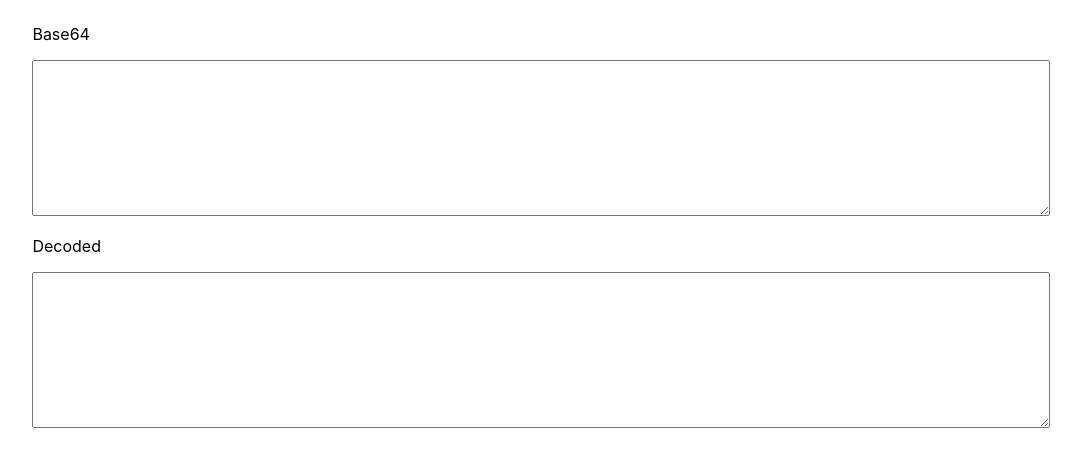
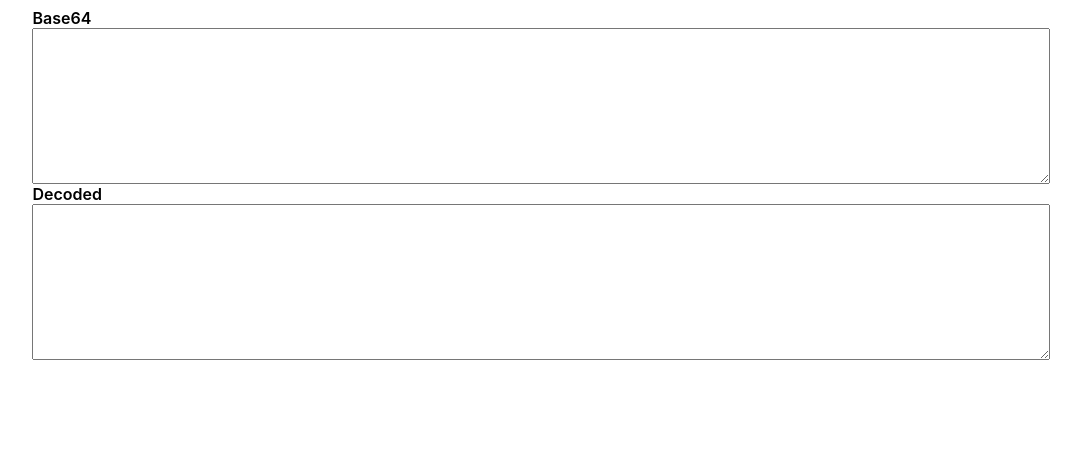
Before and after one commit to kamaal111/base64, a React app in the folder apps/web/: page / in a window 1280 px wide. Shown: the top 462 px of the page, without its empty margins (102-1183 px from the left). Built offline with nearby package versions, Linux system fonts and the light colour scheme; the HTML template or start-up script is replaced by a standard one.

Commit message:
Using text for text

```diff
--- a/apps/web/package.json
+++ b/apps/web/package.json
@@ -11,6 +11,7 @@
     "preview": "rsbuild preview"
   },
   "dependencies": {
+    "clsx": "^2",
     "react": "^19",
     "react-dom": "^19"
   },
--- a/apps/web/src/react-ui/index.ts
+++ b/apps/web/src/react-ui/index.ts
@@ -1,2 +1,3 @@
 export { default as VStack } from './v-stack/v-stack';
+export { default as Text } from './text/text';
 export type * from './types';
--- a/apps/web/src/react-ui/internals/alignment.ts
+++ b/apps/web/src/react-ui/internals/alignment.ts
@@ -1,20 +1,20 @@
 import type React from 'react';
 
-import type { Alignment } from '../types';
+type AlignItems = React.CSSProperties['alignItems'];
+type AlignItemsToAlignments = typeof ALIGN_ITEMS_TO_ALIGNMENT;
 
-type AlignItems = React.CSSProperties['alignItems'];
+export type Alignments = keyof AlignItemsToAlignments;
+
+const ALIGN_ITEMS_TO_ALIGNMENT = {
+  center: 'center',
+  leading: 'flex-start',
+  trailing: 'flex-end',
+} as const;
 
 export function alignmentToAlignItems(
-  alignment: Alignment | undefined,
+  alignment: Alignments | undefined,
 ): AlignItems | undefined {
   if (alignment == null) return;
 
-  switch (alignment) {
-    case 'center':
-      return 'center';
-    case 'leading':
-      return 'flex-start';
-    case 'trailing':
-      return 'flex-end';
-  }
+  return ALIGN_ITEMS_TO_ALIGNMENT[alignment];
 }
--- /dev/null
+++ b/apps/web/src/react-ui/internals/font.ts
@@ -0,0 +1,16 @@
+type FontClassnames = typeof FONT_CLASSNAMES;
+type FontKeys = keyof FontClassnames;
+type FontClassname = FontClassnames[FontKeys];
+export type Font = FontKeys | 'body';
+
+const FONT_CLASSNAMES = {
+  headline: 'text-headline',
+} as const;
+
+export function fontToClassname(
+  font: Font | undefined,
+): FontClassname | undefined {
+  if (font == null || font === 'body') return undefined;
+
+  return FONT_CLASSNAMES[font];
+}
--- /dev/null
+++ b/apps/web/src/react-ui/text/text.css
@@ -0,0 +1,3 @@
+.text-headline {
+  font-weight: 600;
+}
--- /dev/null
+++ b/apps/web/src/react-ui/text/text.tsx
@@ -0,0 +1,11 @@
+import { type Font, fontToClassname } from '../internals/font';
+
+import './text.css';
+
+type TextProps = { children: string; font?: Font };
+
+function Text({ children, font }: TextProps) {
+  return <span className={fontToClassname(font)}>{children}</span>;
+}
+
+export default Text;
--- a/apps/web/src/react-ui/types.ts
+++ b/apps/web/src/react-ui/types.ts
@@ -1 +1,2 @@
-export type Alignment = 'leading' | 'trailing' | 'center';
+export type { Alignments } from './internals/alignment';
+export type { Font } from './internals/font';
--- a/apps/web/src/react-ui/v-stack/v-stack.tsx
+++ b/apps/web/src/react-ui/v-stack/v-stack.tsx
@@ -1,13 +1,12 @@
 import type React from 'react';
 
-import { alignmentToAlignItems } from '../internals/alignment';
-import type { Alignment } from '../types';
+import { type Alignments, alignmentToAlignItems } from '../internals/alignment';
 
 import './v-stack.css';
 
 type VStackProps = React.PropsWithChildren<{
   frame?: { width?: React.CSSProperties['width'] };
-  alignment?: Alignment;
+  alignment?: Alignments;
 }>;
 
 function VStack({ children, frame, alignment }: VStackProps) {
--- a/apps/web/src/views/components/base64-editor/base64-editor.css
+++ b/apps/web/src/views/components/base64-editor/base64-editor.css
@@ -1,7 +1,3 @@
-.base64-editor-container {
-  width: 80%;
-}
-
 .editor {
   width: 100%;
   height: 150px;
--- a/apps/web/src/views/components/base64-editor/base64-editor.tsx
+++ b/apps/web/src/views/components/base64-editor/base64-editor.tsx
@@ -1,13 +1,15 @@
+import { VStack, Text } from '@/react-ui';
+
 import './base64-editor.css';
 
 type Base64EditorProps = { title: string };
 
 function Base64Editor({ title }: Base64EditorProps) {
   return (
-    <div className="base64-editor-container">
-      <p>{title}</p>
+    <VStack frame={{ width: '80%' }} alignment="leading">
+      <Text font="headline">{title}</Text>
       <textarea className="editor"></textarea>
-    </div>
+    </VStack>
   );
 }
 
```
Also changed, not shown: 1 other file (tests, documents, lock files or other folders).
